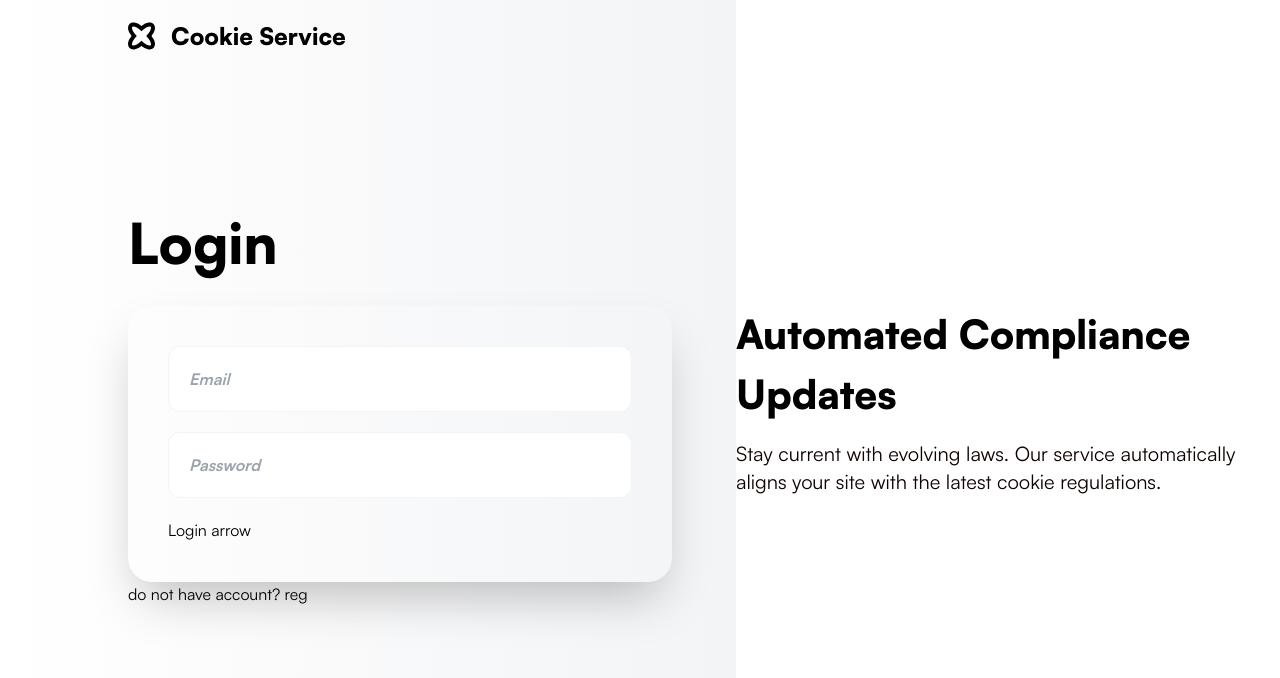
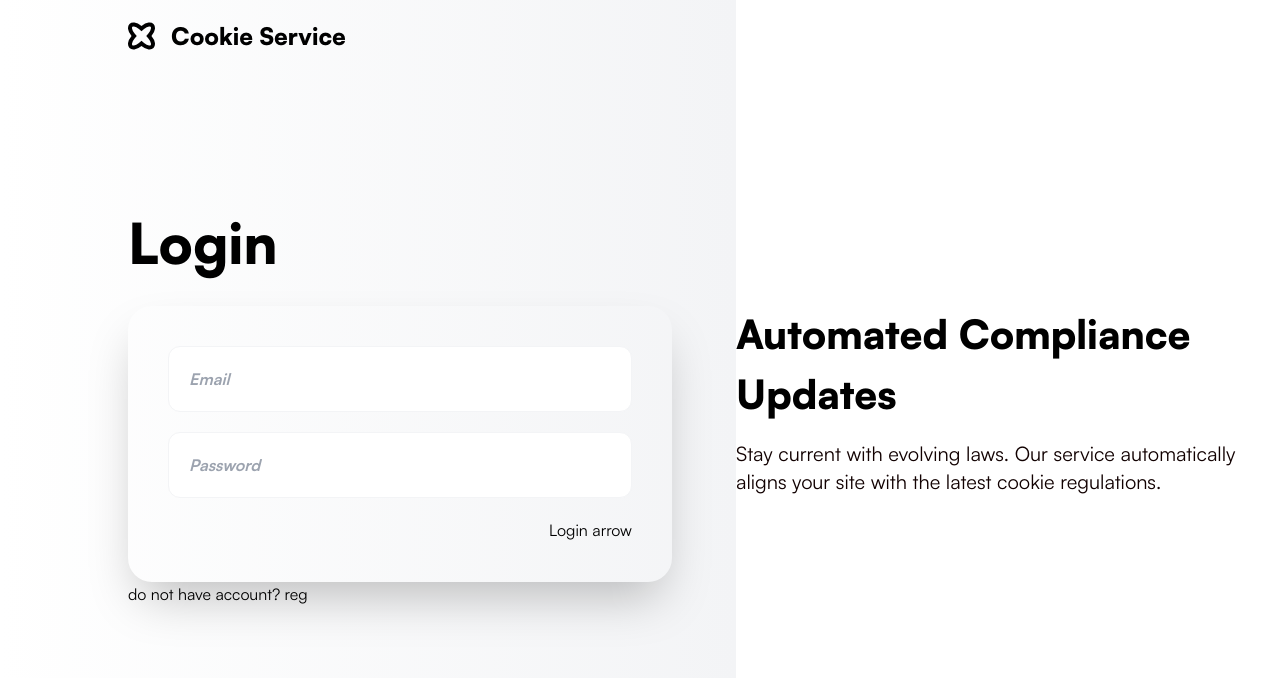
Before and after one commit to al1yew/cookies_app_submission, a Next.js app: page /login in a window 1280 px wide. Shown: the top 678 px of the page. Built offline with nearby package versions, Linux system fonts and the light colour scheme.

Commit message:
Mar 4, 2024, 10:22 PM

```diff
--- a/app/(noDefaultLayout)/login/page.tsx
+++ b/app/(noDefaultLayout)/login/page.tsx
@@ -36,7 +36,7 @@ const Login = () => {
                 placeholder="Password"
                 className="font-bold p-5 text-gray-100 italic border border-gray-100 rounded-xl w-full"
               />
-              <button className="">Login arrow</button>
+              <button className="self-end">Login arrow</button>
             </form>
             <div>do not have account? reg</div>
           </div>
```
